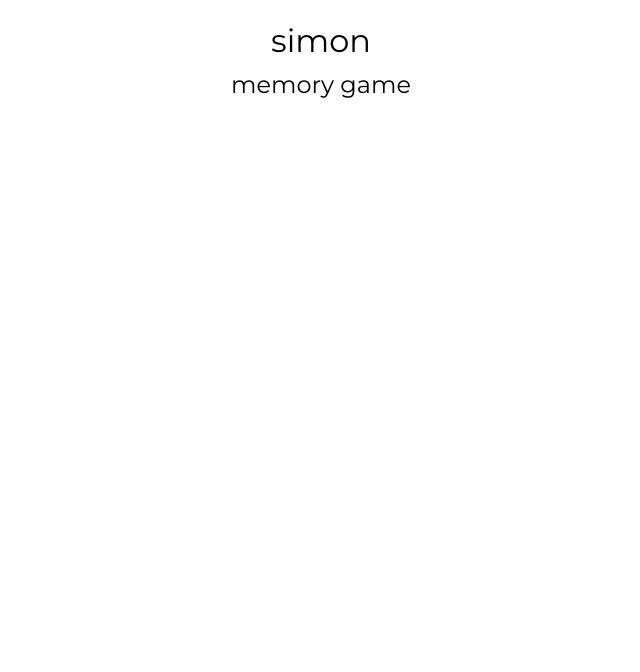
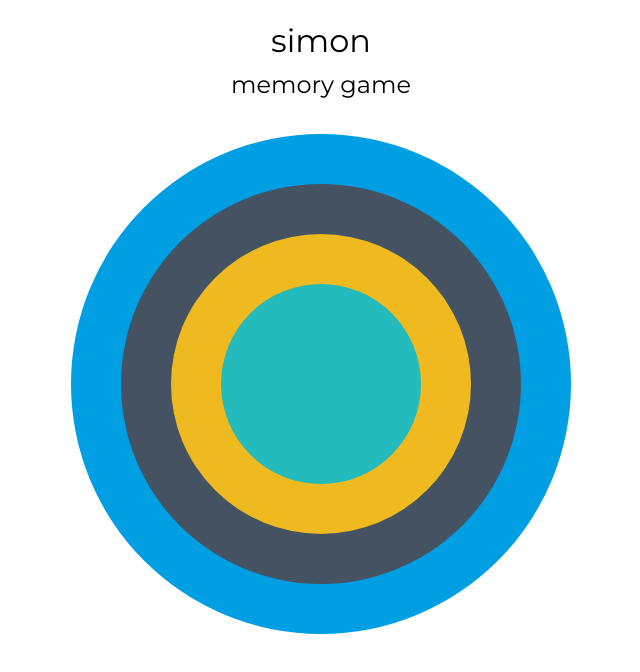
Before and after one commit to LewisCM14/simon-game, a plain HTML site: page index.html in a window 1280 px wide. Shown: the whole page, without its empty margins (319-959 px from the left). Drawn offline with Linux system fonts and the light colour scheme.

Commit message:
write game play area html and style

```diff
--- a/assets/css/style.css
+++ b/assets/css/style.css
@@ -24,3 +24,38 @@ h2 {
     margin-bottom: 35px;
     text-align: center;
 }
+
+/* Circle Class */
+
+.circle {
+    border-radius: 50%;
+    position: absolute;
+    cursor: pointer;
+}
+.circle1 {
+    height: 500px;
+    width: 500px;
+    background-color: #009FE3;
+}
+
+.circle2 {
+    height: 400px;
+    width: 400px;
+    background-color: #445261;
+    top: 50px;
+    left: 50px;
+}
+.circle3 {
+    height: 300px;
+    width: 300px;
+    background-color: #EFB920;
+    top: 100px;
+    left: 100px;
+}
+.circle4 {
+    height: 200px;
+    width: 200px;
+    background-color: #23BBBB;
+    top: 150px;
+    left: 150px;
+}
--- a/index.html
+++ b/index.html
@@ -15,6 +15,15 @@
         <h1>simon</h1>
         <h2>memory game</h2>
     </div>
+    <!-- Game Play Area -->
+    <div class="container">
+        <div data-listener="false" class="circle circle1" id="button1"></div>
+        <div data-listener="false" class="circle circle2" id="button2"></div>
+        <div data-listener="false" class="circle circle3" id="button3"></div>
+        <div data-listener="false" class="circle circle4" id="button4"></div>
+        <div class="scorebox" id="score">0</div>
+        <button class="button" onclick="newGame()">new game</button>
+    </div>
     <!-- Javascript -->
     <script src="assets/js/game.js"></script>
 </body>
```
